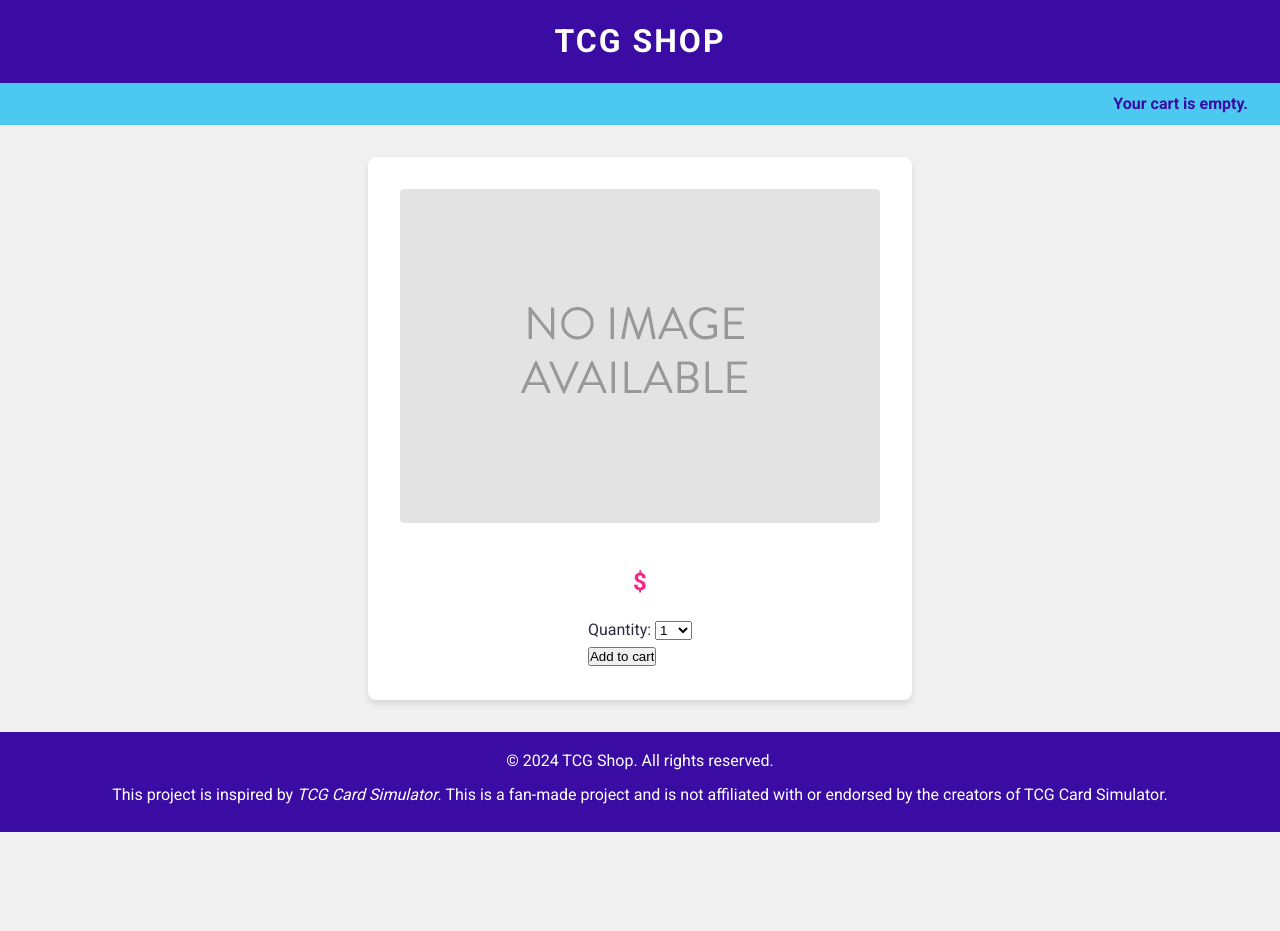
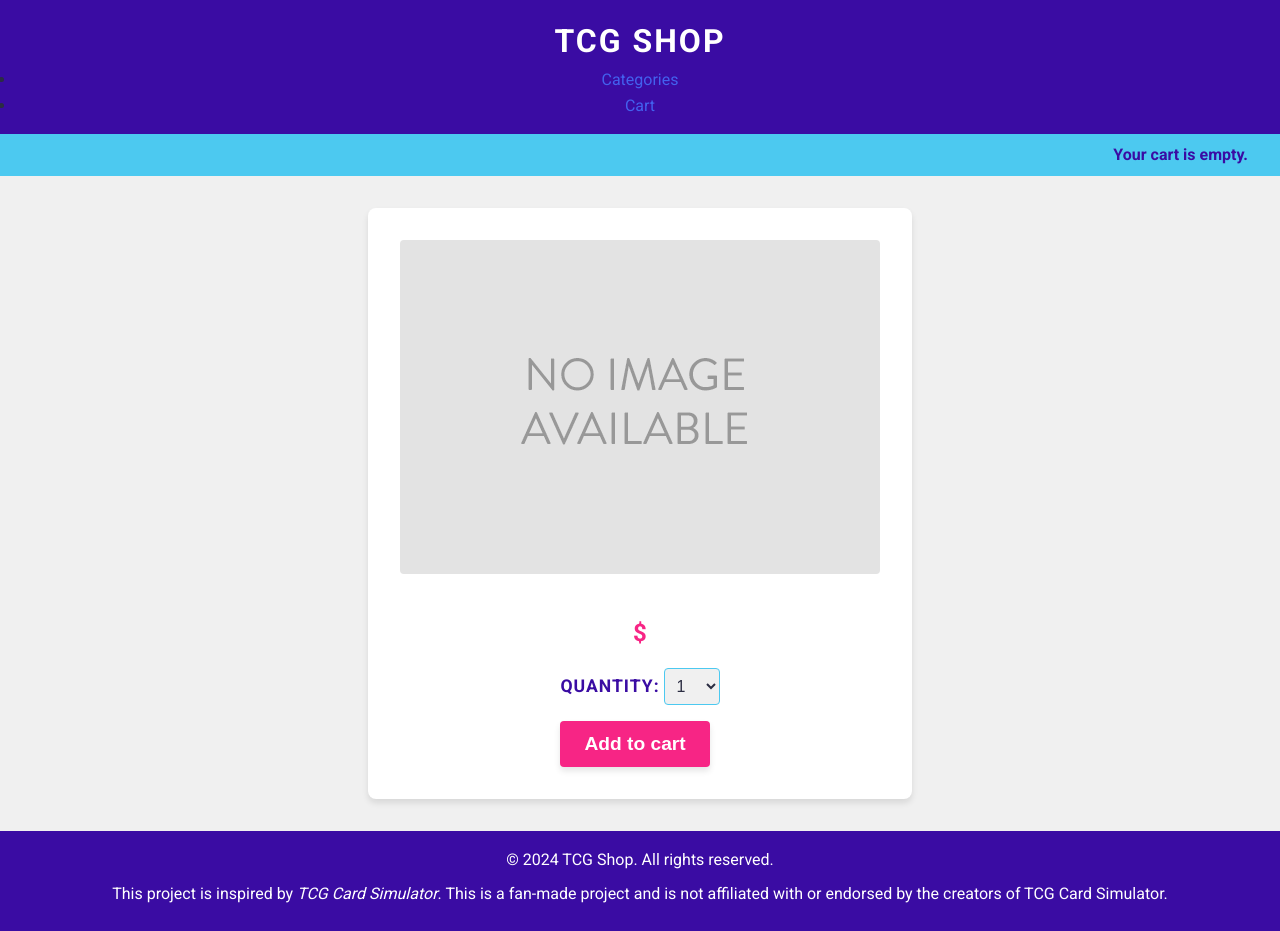
Before and after one commit to BaoQuangNguyen/tcg-shop, a Django app: template tcg_shop/shop/templates/shop/product/detail.html in a window 1280 px wide. Before the commit the page ends 832 px from the top, so only its background shows below. Run offline with Django 5.2, Linux system fonts and the light colour scheme; the template is opened without the code that fills it: values that come from a table or form of the project are taken from there, others are empty.

Commit message:
Added CSS for button and quantity for product/detail.html

```diff
--- a/tcg_shop/cart/forms.py
+++ b/tcg_shop/cart/forms.py
@@ -7,6 +7,7 @@
         choices=PRODUCT_QUANTITY_CHOICES,
         coerce=int,
         label='Quantity',
+
     )
     override = forms.BooleanField(
         required=False,
--- a/tcg_shop/shop/static/css/base.css
+++ b/tcg_shop/shop/static/css/base.css
@@ -207,6 +207,63 @@
     margin-bottom: 1rem;
   }
 
+  .product-detail form input[type="submit"] {
+    background-color: var(--secondary-color); /* Bright pink */
+    color: white;
+    font-size: 1.2rem;
+    font-weight: bold;
+    padding: 0.75rem 1.5rem;
+    border: none;
+    border-radius: 4px;
+    cursor: pointer;
+    transition: background-color 0.3s ease, transform 0.2s ease;
+    box-shadow: 0 4px 6px rgba(0, 0, 0, 0.1);
+  }
+
+  .product-detail form input[type="submit"]:hover {
+    background-color: var(--primary-color); /* Deep purple */
+    transform: translateY(-3px);
+    box-shadow: 0 6px 10px rgba(0, 0, 0, 0.15);
+  }
+
+  .product-detail form input[type="submit"]:active {
+    background-color: var(--accent-color); /* Bright blue */
+    transform: translateY(1px);
+    box-shadow: 0 2px 4px rgba(0, 0, 0, 0.1);
+  }
+
+  .product-detail form label {
+    font-size: 1.1rem; /* Slightly larger font size */
+    font-weight: bold; /* Make it bold */
+    color: var(--primary-color); /* Deep purple */
+    margin-bottom: 0.5rem; /* Space between label and dropdown */
+
+    text-transform: uppercase; /* Optional: Make the text uppercase */
+    letter-spacing: 1px; /* Optional: Add some spacing between letters */
+  }
+
+  .product-detail form select {
+    background-color: var(--background-color); /* Light gray */
+    color: var(--text-color); /* Dark blue-gray */
+    font-size: 1rem;
+    padding: 0.5rem;
+    border: 1px solid var(--accent-color); /* Bright blue */
+    border-radius: 4px;
+    cursor: pointer;
+    transition: border-color 0.3s ease, box-shadow 0.2s ease;
+    margin-bottom: 1rem; /* Adds space below the dropdown */
+  }
+
+  .product-detail form select:focus {
+    border-color: var(--primary-color); /* Deep purple */
+    box-shadow: 0 0 6px var(--primary-color);
+    outline: none;
+  }
+
+  .product-detail form select:hover {
+    border-color: var(--secondary-color); /* Bright pink */
+  }
+
   /* Footer Styles */
   footer {
     background-color: var(--primary-color);
--- a/tcg_shop/shop/templates/shop/base.html
+++ b/tcg_shop/shop/templates/shop/base.html
@@ -12,6 +12,12 @@
 <body>
   <header id="header">
     <a href="/" class="logo">TCG Shop</a>
+    <nav>
+      <ul>
+        <li><a href="{% url 'shop:product_list' %}">Categories</a></li>
+        <li><a href="{% url 'cart:cart_detail' %}">Cart</a></li>
+      </ul>
+    </nav>
   </header>
   <section id="subheader">
     <div class="cart">
--- a/tcg_shop/shop/templates/shop/product/detail.html
+++ b/tcg_shop/shop/templates/shop/product/detail.html
@@ -1,4 +1,4 @@
-{% extends 'shop/base.html' %}
+{% extends "shop/base.html" %}
 {% load static %}
 
 {% block title %}
@@ -7,8 +7,7 @@
 
 {% block content %}
   <div class="product-detail">
-    <img src="{% if product.image %}{{ product.image.url }}{% else %}
-    {% static 'img/no_image.png' %}{% endif %}">
+    <img src="{% if product.image %}{{ product.image.url }}{% else %}{% static 'img/no_image.png' %}{% endif %}" alt="{{ product.name }}">
     <h1>{{ product.name }}</h1>
     <h2>
       <a href="{{ product.category.get_absolute_url }}">
@@ -16,11 +15,11 @@
       </a>
     </h2>
     <p class="price">${{ product.price }}</p>
+    {{ product.description|linebreaks }}
     <form action="{% url 'cart:cart_add' product.id %}" method="post">
       {{ cart_product_form }}
       {% csrf_token %}
-      <input type="submit" value="Add to cart">
+      <input type="submit" value="Add to cart" class="button">
     </form>
-    {{ product.description|linebreaks }}
   </div>
 {% endblock %}
```
